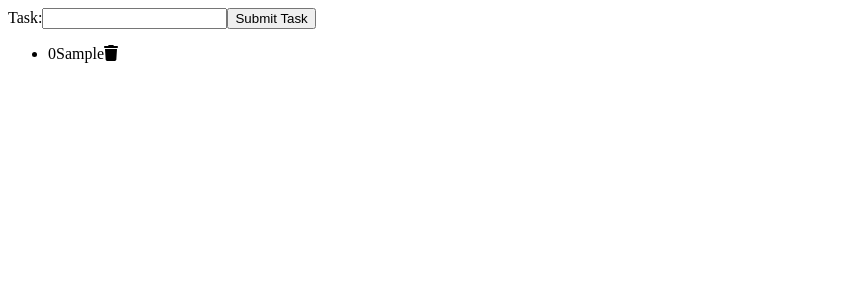
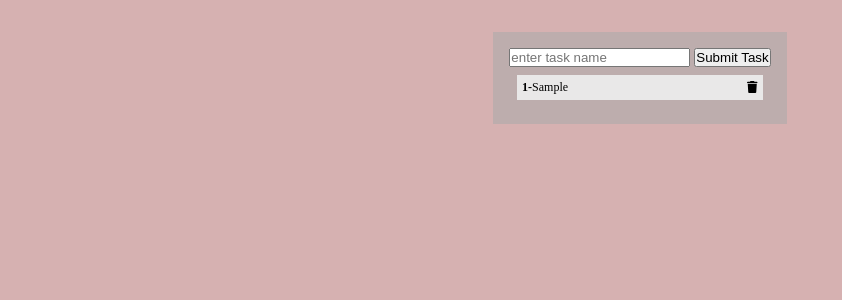
Before and after one commit to abydenes/task-app, a React (Create React App) app: page / in a window 1280 px wide. Both pictures are taken after typing "Sample" into the empty fields and a click on the button "Submit Task". Shown: the top 300 px of the page, without its empty margins (0-842 px from the left). Built offline with nearby package versions, Linux system fonts and the light colour scheme.

Commit message:
Remove step from state, improve delete

```diff
--- /dev/null
+++ b/src/App.css
@@ -0,0 +1,47 @@
+* {
+  margin: 0px;
+  padding: 0px;
+  box-sizing: border-box;
+}
+
+body {
+  display: flex;
+  justify-content: center;
+  height: 100vh;
+  background-color: rgb(214, 177, 177);
+}
+
+.main-container {
+  margin: 2rem;
+  padding: 1rem;
+  background-color: rgb(189, 173, 173);
+}
+
+.main-container > form {
+  display: flex;
+  gap: 4px;
+}
+.overview {
+  background-color: rgb(233, 232, 232);
+}
+
+ul {
+  margin: 0.5rem;
+  display: flex;
+  flex-direction: column;
+  justify-content: center;
+}
+
+li {
+  list-style-type: none;
+  display: flex;
+  justify-content: space-between;
+  align-items: center;
+  border-bottom: 1px solid black;
+  padding: 0.3rem;
+  font-size: 12px;
+}
+
+li:last-child {
+  border-bottom: none;
+}
--- a/src/App.js
+++ b/src/App.js
@@ -1,6 +1,7 @@
 import React from "react";
 import Overview from "./components/Overview";
 import uniqid from "uniqid";
+import "./App.css";
 
 class App extends React.Component {
   constructor() {
@@ -10,7 +11,6 @@ class App extends React.Component {
       newTask: {
         text: "",
         id: uniqid(),
-        step: 0,
       },
     };
     this.handleChange = this.handleChange.bind(this);
@@ -23,25 +23,27 @@ class App extends React.Component {
       newTask: {
         text: e.target.value,
         id: this.state.newTask.id,
-        step: this.state.tasks.length,
       },
     });
   }
 
   onSubmitTask(e) {
     e.preventDefault();
+    if (this.state.tasks.some((x) => x.text === this.state.newTask.text)) {
+      return;
+    }
     this.setState({
       tasks: this.state.tasks.concat(this.state.newTask),
       newTask: {
         text: "",
         id: uniqid(),
-        step: this.state.tasks.length + 1,
       },
     });
   }
 
   onClickDelete(e) {
-    const value = e.target.parentElement.parentElement.textContent;
+    const value =
+      e.target.parentElement.previousElementSibling.childNodes[1].textContent;
     this.setState({
       tasks: this.state.tasks.filter((x) => x.text !== value),
     });
@@ -49,17 +51,18 @@ class App extends React.Component {
 
   render() {
     return (
-      <div>
-        <form>
+      <div className="main-container">
+        <form onSubmit={this.onSubmitTask}>
           <label>
-            Task:
             <input
               type="text"
               value={this.state.newTask.text}
               onChange={this.handleChange}
+              placeholder="enter task name"
+              required
             />
           </label>
-          <button onClick={this.onSubmitTask}>Submit Task</button>
+          <button>Submit Task</button>
         </form>
         <Overview
           tasks={this.state.tasks}
--- a/src/components/Overview.js
+++ b/src/components/Overview.js
@@ -4,14 +4,14 @@ import { faTrash } from "@fortawesome/free-solid-svg-icons";
 
 export default function Overview({ tasks, handleDelete }) {
   return (
-    <ul>
-      {tasks.map((task) => (
+    <ul className="overview">
+      {tasks.map((task, index) => (
         <li key={task.id}>
-          {task.step}
           <span>
+            <b>{index + 1}-</b>
             {task.text}
-            <FontAwesomeIcon icon={faTrash} onClick={handleDelete} />
           </span>
+          <FontAwesomeIcon icon={faTrash} onClick={handleDelete} />
         </li>
       ))}
     </ul>
```
